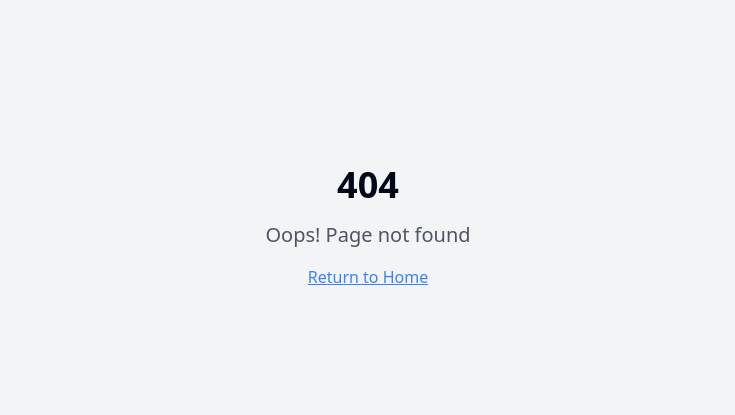
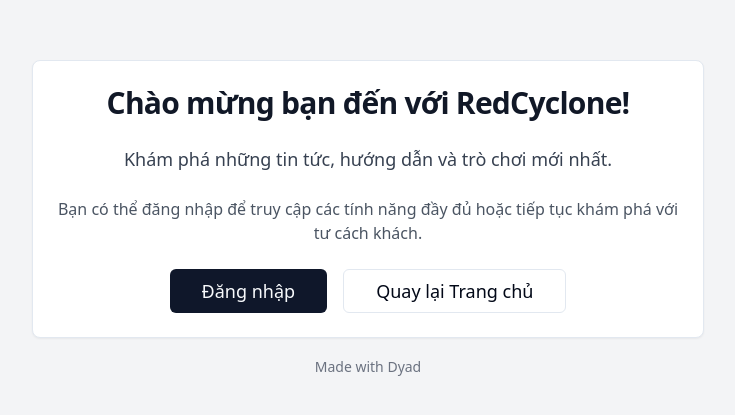
Before and after one commit to Chomper9981/redcyclone-app, a React (Vite) app: page /menu-guest in a window 1280 px wide. Before the commit this address had no page. Shown: the part 173-588 px from the top of the page, without its empty margins (272-1007 px from the left). Built offline with nearby package versions, Linux system fonts and the light colour scheme.

Commit message:
[dyad] Tạo trang MenuGuest và thêm route, liên kết điều hướng. - wrote 3 file(s)

```diff
--- a/src/App.tsx
+++ b/src/App.tsx
@@ -5,7 +5,8 @@ import { QueryClient, QueryClientProvider } from "@tanstack/react-query";
 import { BrowserRouter, Routes, Route } from "react-router-dom";
 import Index from "./pages/Index";
 import LoginPage from "./pages/LoginPage";
-import AdminDashboard from "./pages/AdminDashboard"; // Import AdminDashboard
+import AdminDashboard from "./pages/AdminDashboard";
+import MenuGuest from "./pages/MenuGuest"; // Import MenuGuest
 import NotFound from "./pages/NotFound";
 
 const queryClient = new QueryClient();
@@ -19,7 +20,8 @@ const App = () => (
         <Routes>
           <Route path="/" element={<Index />} />
           <Route path="/login" element={<LoginPage />} />
-          <Route path="/admin" element={<AdminDashboard />} /> {/* Add the admin route */}
+          <Route path="/admin" element={<AdminDashboard />} />
+          <Route path="/menu-guest" element={<MenuGuest />} /> {/* Add the menu-guest route */}
           {/* ADD ALL CUSTOM ROUTES ABOVE THE CATCH-ALL "*" ROUTE */}
           <Route path="*" element={<NotFound />} />
         </Routes>
--- a/src/pages/Index.tsx
+++ b/src/pages/Index.tsx
@@ -10,12 +10,15 @@ const Index = () => {
         <p className="text-xl text-gray-600 dark:text-gray-400 mb-8">
           Bắt đầu xây dựng dự án tuyệt vời của bạn tại đây!
         </p>
-        <div className="flex space-x-4 justify-center">
+        <div className="flex flex-col sm:flex-row space-y-4 sm:space-y-0 sm:space-x-4 justify-center">
           <Link to="/login">
-            <Button size="lg" className="px-8 py-4 text-lg">Đi đến Đăng nhập</Button>
+            <Button size="lg" className="w-full sm:w-auto px-8 py-4 text-lg">Đi đến Đăng nhập</Button>
           </Link>
           <Link to="/admin">
-            <Button size="lg" variant="secondary" className="px-8 py-4 text-lg">Đi đến Admin</Button>
+            <Button size="lg" variant="secondary" className="w-full sm:w-auto px-8 py-4 text-lg">Đi đến Admin</Button>
+          </Link>
+          <Link to="/menu-guest">
+            <Button size="lg" variant="outline" className="w-full sm:w-auto px-8 py-4 text-lg">Đi đến Giao diện Khách</Button>
           </Link>
         </div>
       </div>
--- /dev/null
+++ b/src/pages/MenuGuest.tsx
@@ -0,0 +1,38 @@
+import React from 'react';
+import { MadeWithDyad } from "@/components/made-with-dyad";
+import { Button } from "@/components/ui/button";
+import { Link } from "react-router-dom";
+import { Card, CardContent, CardHeader, CardTitle } from "@/components/ui/card";
+
+const MenuGuest: React.FC = () => {
+  return (
+    <div className="min-h-screen flex flex-col items-center justify-center bg-gray-100 dark:bg-gray-900 p-4">
+      <Card className="w-full max-w-2xl text-center">
+        <CardHeader>
+          <CardTitle className="text-3xl font-bold text-gray-900 dark:text-gray-100">
+            Chào mừng bạn đến với RedCyclone!
+          </CardTitle>
+        </CardHeader>
+        <CardContent className="space-y-6">
+          <p className="text-lg text-gray-700 dark:text-gray-300">
+            Khám phá những tin tức, hướng dẫn và trò chơi mới nhất.
+          </p>
+          <p className="text-md text-gray-600 dark:text-gray-400">
+            Bạn có thể đăng nhập để truy cập các tính năng đầy đủ hoặc tiếp tục khám phá với tư cách khách.
+          </p>
+          <div className="flex flex-col sm:flex-row gap-4 justify-center mt-6">
+            <Link to="/login">
+              <Button size="lg" className="w-full sm:w-auto px-8 py-4 text-lg">Đăng nhập</Button>
+            </Link>
+            <Link to="/">
+              <Button size="lg" variant="outline" className="w-full sm:w-auto px-8 py-4 text-lg">Quay lại Trang chủ</Button>
+            </Link>
+          </div>
+        </CardContent>
+      </Card>
+      <MadeWithDyad />
+    </div>
+  );
+};
+
+export default MenuGuest;
```
